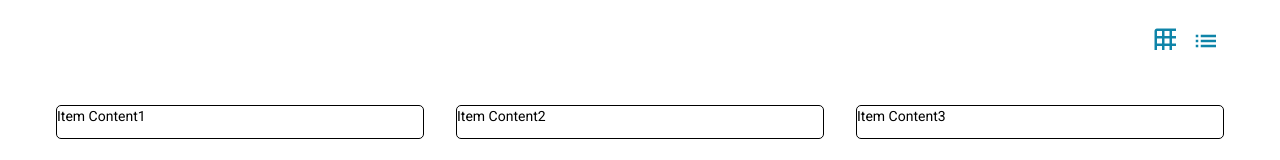
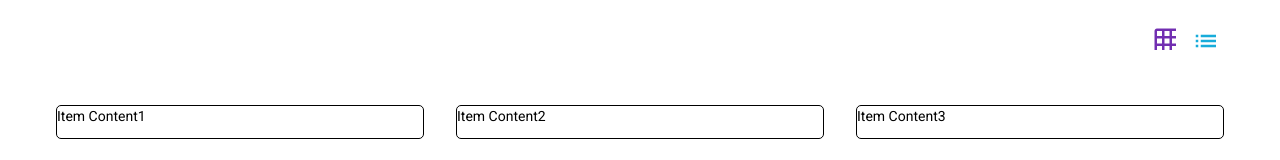
Before and after one commit to f-rostami/1337, an Angular app: page / in a window 1280 px wide. Shown: the top 160 px of the page. Built offline with nearby package versions, Linux system fonts and the light colour scheme.

Commit message:
add layout service to list module for store active layout status in order to use it on other parts of the app

```diff
--- a/src/app/modules/shared/list/components/header/header.component.html
+++ b/src/app/modules/shared/list/components/header/header.component.html
@@ -1,10 +1,28 @@
 <div class="header">
   <div class="display-style-btns">
-    <button type="button" id="grid-active-btn">
-      <mat-icon aria-hidden="false" aria-label="grid view" >grid_on</mat-icon>
+    <button
+      type="button"
+      id="grid-active-btn"
+      (click)="toggleActiveLayout('grid')"
+    >
+      <mat-icon
+        aria-hidden="false"
+        aria-label="grid view"
+        [ngClass]="{ 'active-btn': activeLayout === 'grid' }"
+        >grid_on</mat-icon
+      >
     </button>
-    <button type="button" id="details-active-btn">
-      <mat-icon aria-hidden="false" aria-label="list view">list</mat-icon>
+    <button
+      type="button"
+      id="details-active-btn"
+      (click)="toggleActiveLayout('list')"
+    >
+      <mat-icon
+        aria-hidden="false"
+        aria-label="list view"
+        [ngClass]="{ 'active-btn': activeLayout === 'list' }"
+        >list</mat-icon
+      >
     </button>
   </div>
 </div>
--- a/src/app/modules/shared/list/components/header/header.component.ts
+++ b/src/app/modules/shared/list/components/header/header.component.ts
@@ -1,4 +1,5 @@
 import { Component, OnInit } from '@angular/core';
+import { LayoutService } from '../../services/layout.service';
 
 @Component({
   selector: 'app-header',
@@ -7,9 +8,17 @@ import { Component, OnInit } from '@angular/core';
 })
 export class HeaderComponent implements OnInit {
 
-  constructor() { }
+  activeLayout: string = 'grid';
+
+  constructor(private _layoutSrvc: LayoutService) { }
 
   ngOnInit(): void {
+    this._layoutSrvc.setActiveLayout(this.activeLayout)
+  }
+
+  toggleActiveLayout(layout: string) {
+    this._layoutSrvc.setActiveLayout(layout);
+    this.activeLayout = layout;
   }
 
 }
--- /dev/null
+++ b/src/app/modules/shared/list/services/layout.service.ts
@@ -0,0 +1,18 @@
+import { Injectable } from '@angular/core';
+
+@Injectable({
+  providedIn: 'root'
+})
+export class LayoutService {
+
+  private activeLayout: string;
+
+  setActiveLayout(name: string) {
+    this.activeLayout = name;
+  }
+
+  getActiveLayout() {
+    return this.activeLayout;
+  }
+
+}
--- a/src/styles.css
+++ b/src/styles.css
@@ -1,8 +1,8 @@
 /* You can add global styles to this file, and also import other style files */
 
 :root {
-  --primary-color: #0e84a8;
-  --secondary-color: #57b8d6;
+  --primary-color: #17acda;
+  --secondary-color: #712eb1;
 }
 
 * {
--- a/tsconfig.json
+++ b/tsconfig.json
@@ -16,6 +16,7 @@
     "experimentalDecorators": true,
     "moduleResolution": "node",
     "importHelpers": true,
+    "strictPropertyInitialization": false,
     "target": "es2017",
     "module": "es2020",
     "lib": [
```
